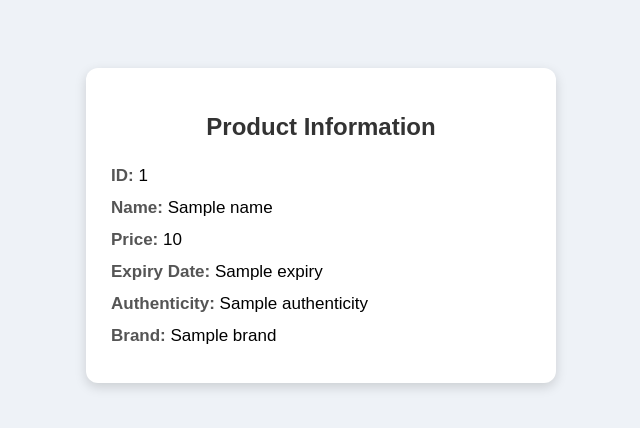
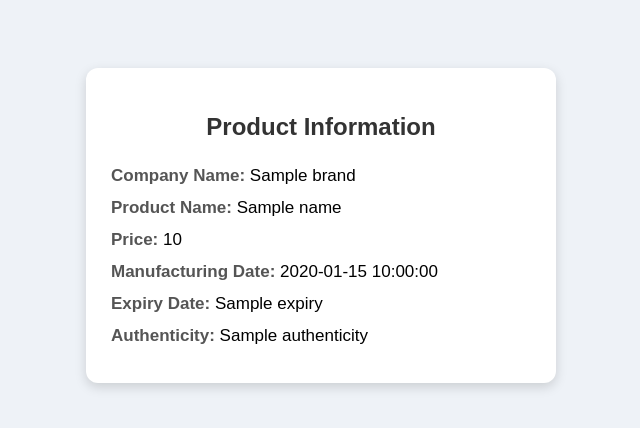
Before and after one commit to sourabhelluru-lab/Smart-QR, a Flask app: template templates/item_view.html in a window 1280 px wide. Shown: the top 428 px of the page, without its empty margins (319-959 px from the left). Run offline with Flask 3, Linux system fonts and the light colour scheme; the template is opened without the code that fills it: most values are stand-ins (such as "Sample title", 1, 10 or a date in 2020).

Commit message:
reordered product view fields

```diff
--- a/templates/item_view.html
+++ b/templates/item_view.html
@@ -39,16 +39,17 @@
 <body>
 
     <div class="card">
-        <h2>Product Information</h2>
+    <h2>Product Information</h2>
 
-        <div class="detail"><span class="label">ID:</span> {{ item_id }}</div>
-        <div class="detail"><span class="label">Name:</span> {{ name }}</div>
-        <div class="detail"><span class="label">Price:</span> {{ price }}</div>
-        <div class="detail"><span class="label">Expiry Date:</span> {{ expiry }}</div>
-        <div class="detail"><span class="label">Authenticity:</span> {{ authenticity }}</div>
-        <div class="detail"><span class="label">Brand:</span> {{ brand }}</div>
+    <div class="detail"><span class="label">Company Name:</span> {{ brand }}</div>
+    <div class="detail"><span class="label">Product Name:</span> {{ name }}</div>
+    <div class="detail"><span class="label">Price:</span> {{ price }}</div>
+    <div class="detail"><span class="label">Manufacturing Date:</span> {{ mfg_date }}</div>
+    <div class="detail"><span class="label">Expiry Date:</span> {{ expiry }}</div>
+    <div class="detail"><span class="label">Authenticity:</span> {{ authenticity }}</div>
 
-    </div>
+</div>
+
 
 </body>
 </html>
```
